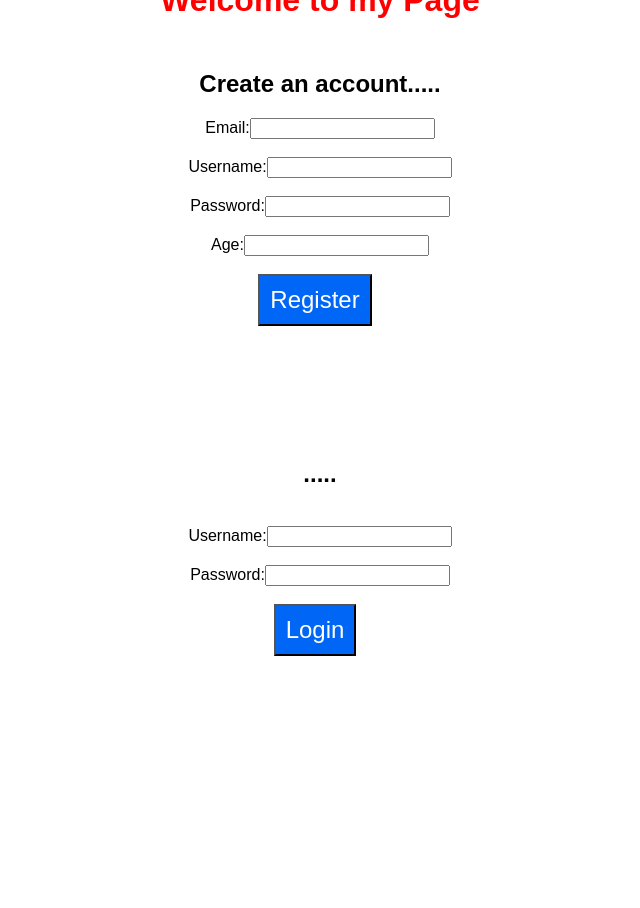
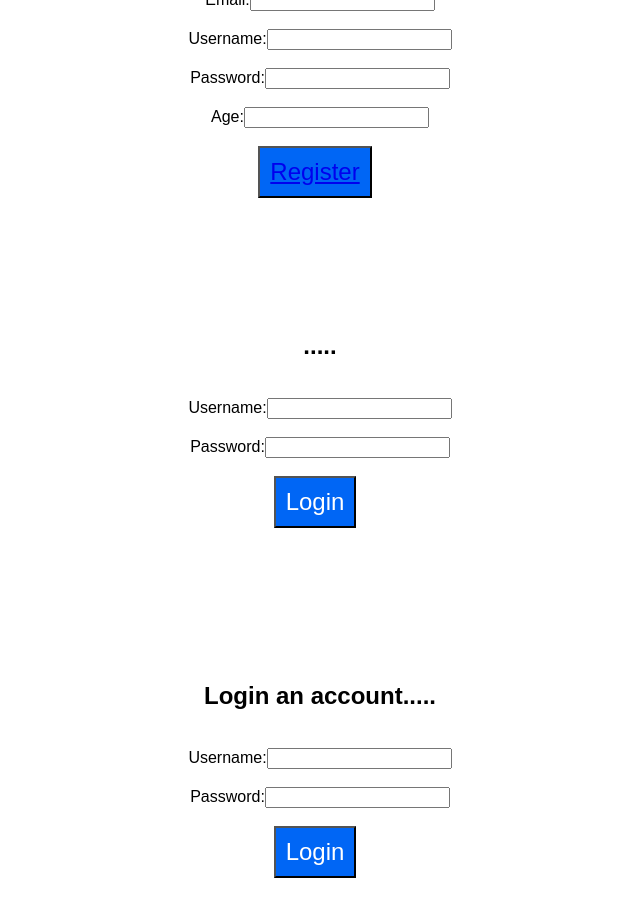
Before and after one commit to Gagandeep-Kaur-01/React, a React (Create React App) app in the folder login_page/: page / in a window 1280 px wide. Shown: the whole page, without its empty margins (320-960 px from the left). Before the commit the page ends 800 px from the top, so only its background shows below. Built offline with nearby package versions, Linux system fonts and the light colour scheme.

Commit message:
enhancements in register page

```diff
--- a/login_page/src/App.js
+++ b/login_page/src/App.js
@@ -19,6 +19,7 @@ class App extends Component {
 
             <Register/>
 
+            <Login value="Login an account" />
 
 
       </div>
--- a/login_page/src/Components/register_function.js
+++ b/login_page/src/Components/register_function.js
@@ -47,7 +47,7 @@ export default function Register(props) {
             </label>
              <br></br>    <br/>
 
-             <Link to={"/Login"}><button> Register </button>  </Link>
+             <button ><Link to={"/Login"}> Register  </Link>  </button>
             </form>
 
             <Switch>
```
